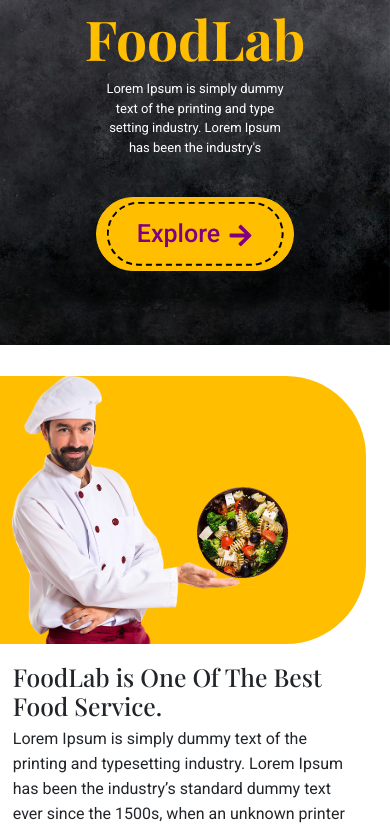
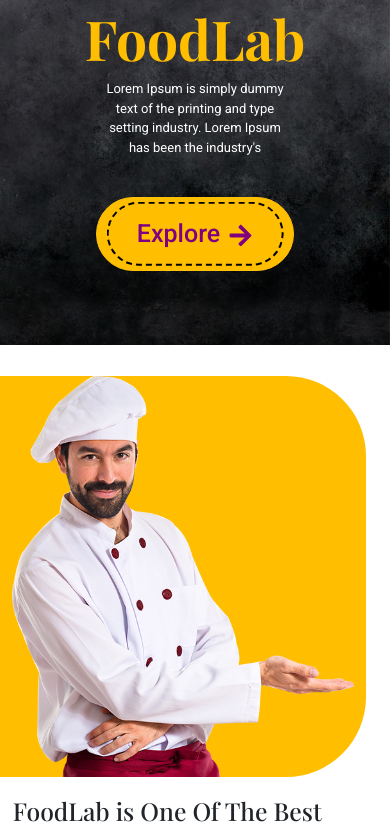
Before and after one commit to Tolea01/FoodLab-Frontend, a React (Create React App) app in the folder foodlab/: page / in a window 390 px wide. Shown: the part 352-1180 px from the top of the page. Built offline with nearby package versions, Linux system fonts and the light colour scheme.

Commit message:
finish cullinary experience section

```diff
--- a/foodlab/src/assets/styles/culinary-experiences-section.css
+++ b/foodlab/src/assets/styles/culinary-experiences-section.css
@@ -90,6 +90,16 @@
 
 @media(max-width: 1200px) {
   .cullinary-experience::before {
+    height: 521px;
+  }
+
+  .img-rotate {
+    display: none;
+  }
+}
+
+@media(max-width:992px) {
+  .cullinary-experience::before {
     display: none;
   }
 }
--- a/foodlab/src/components/Pages/Home/Culinary Experiences Section/CulinaryExperiencesSection.jsx
+++ b/foodlab/src/components/Pages/Home/Culinary Experiences Section/CulinaryExperiencesSection.jsx
@@ -23,7 +23,7 @@ export default function CulinaryExperiencesSection() {
             <div className='w-100'>
               <Image src={chefImg} fluid />
             </div>
-            <div className='w-50'>
+            <div className='w-50 img-rotate'>
               <RotatedImage width='80%' marginLeft='-38%' marginTop='97%' img={foodImg} fluid />
             </div>
           </Col>
```
